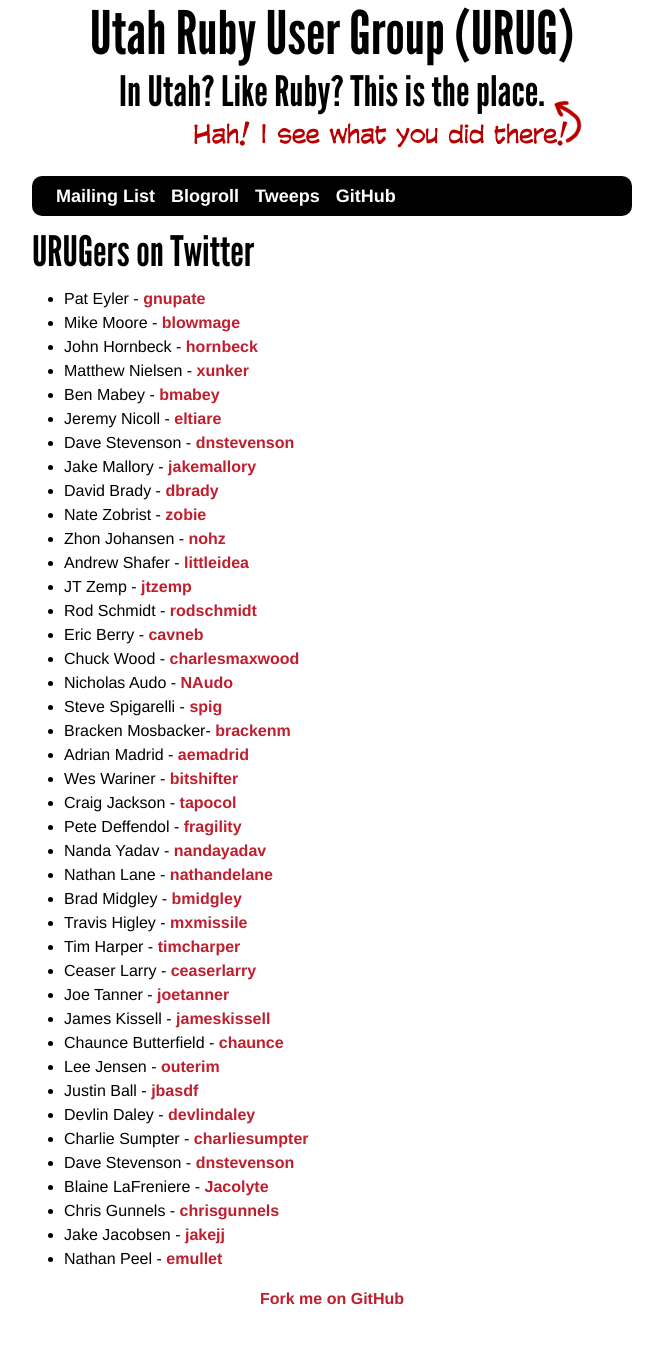
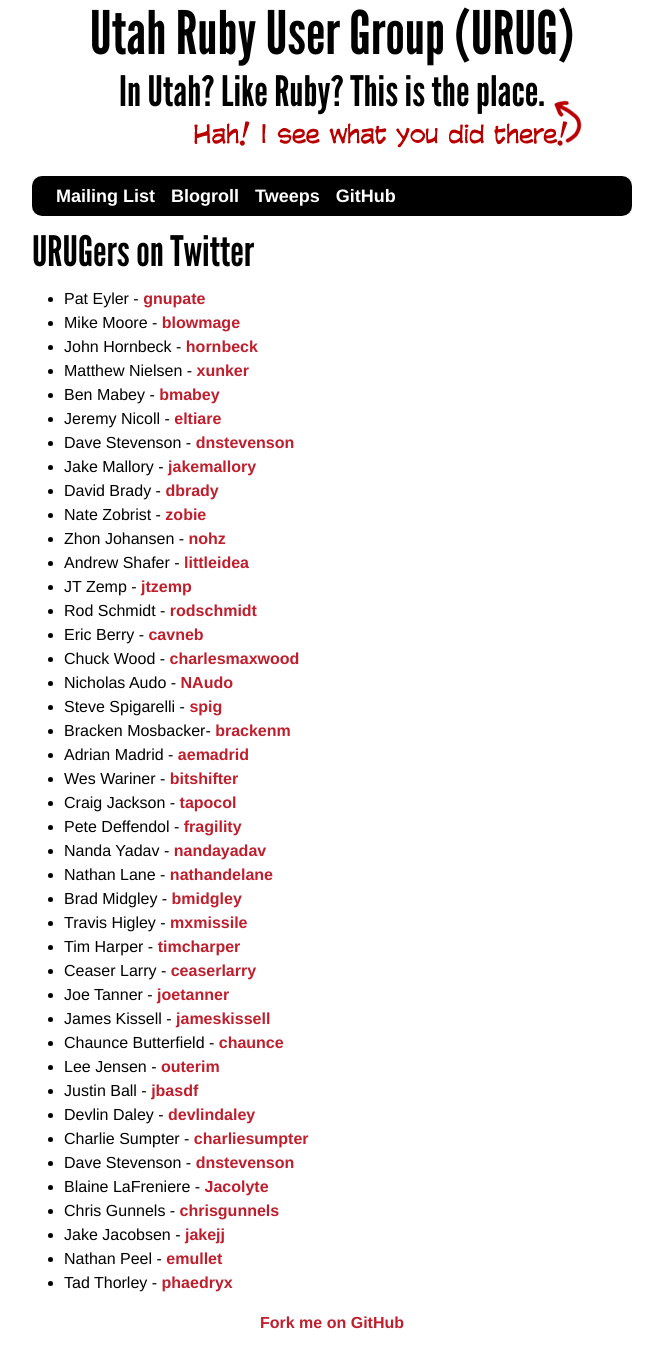
Before and after one commit to urug/urug.github.io, a Jekyll site: the page built from tweeps.html, in a window 1280 px wide. Shown: the whole page, without its empty margins (308-971 px from the left). Built offline with Jekyll 4.4.1, drawn with Linux system fonts in a browser that asks for light colours; before the commit the page ends 1327 px from its top, so only the background shows below that.

Commit message:
add myself (phaedryx) to the twitter list

```diff
--- a/tweeps.html
+++ b/tweeps.html
@@ -44,4 +44,5 @@
   <li>Chris Gunnels - <a href="http://twitter.com/chrisgunnels">chrisgunnels</a></li>
   <li>Jake Jacobsen - <a href="http://www.twitter.com/jakejj">jakejj</a></li>
   <li>Nathan Peel - <a href="http://www.twitter.com/emullet">emullet</a></li>
+  <li>Tad Thorley - <a href="http://www.twitter.com/phaedryx">phaedryx</a></li>
 </ul>
```
